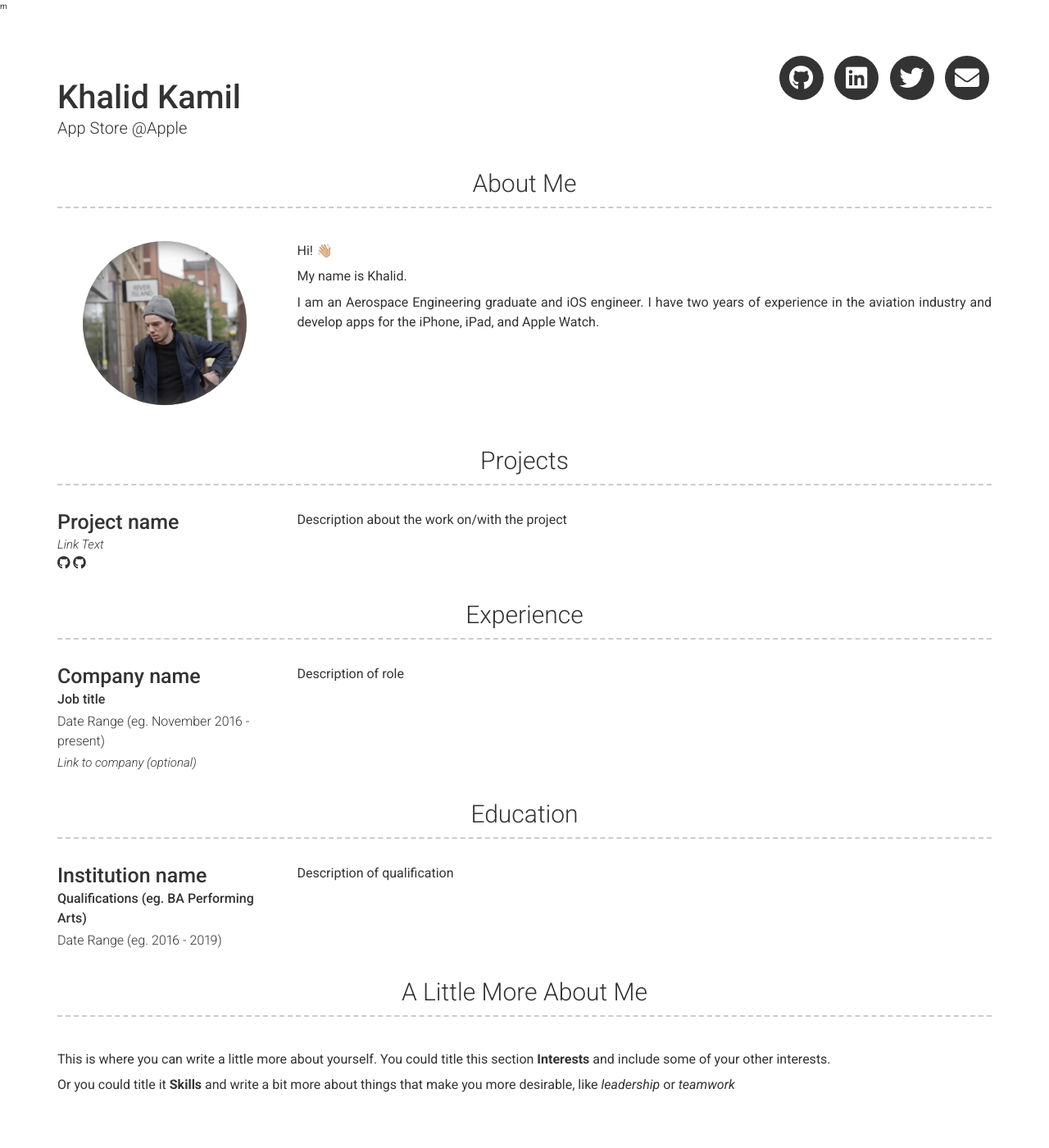
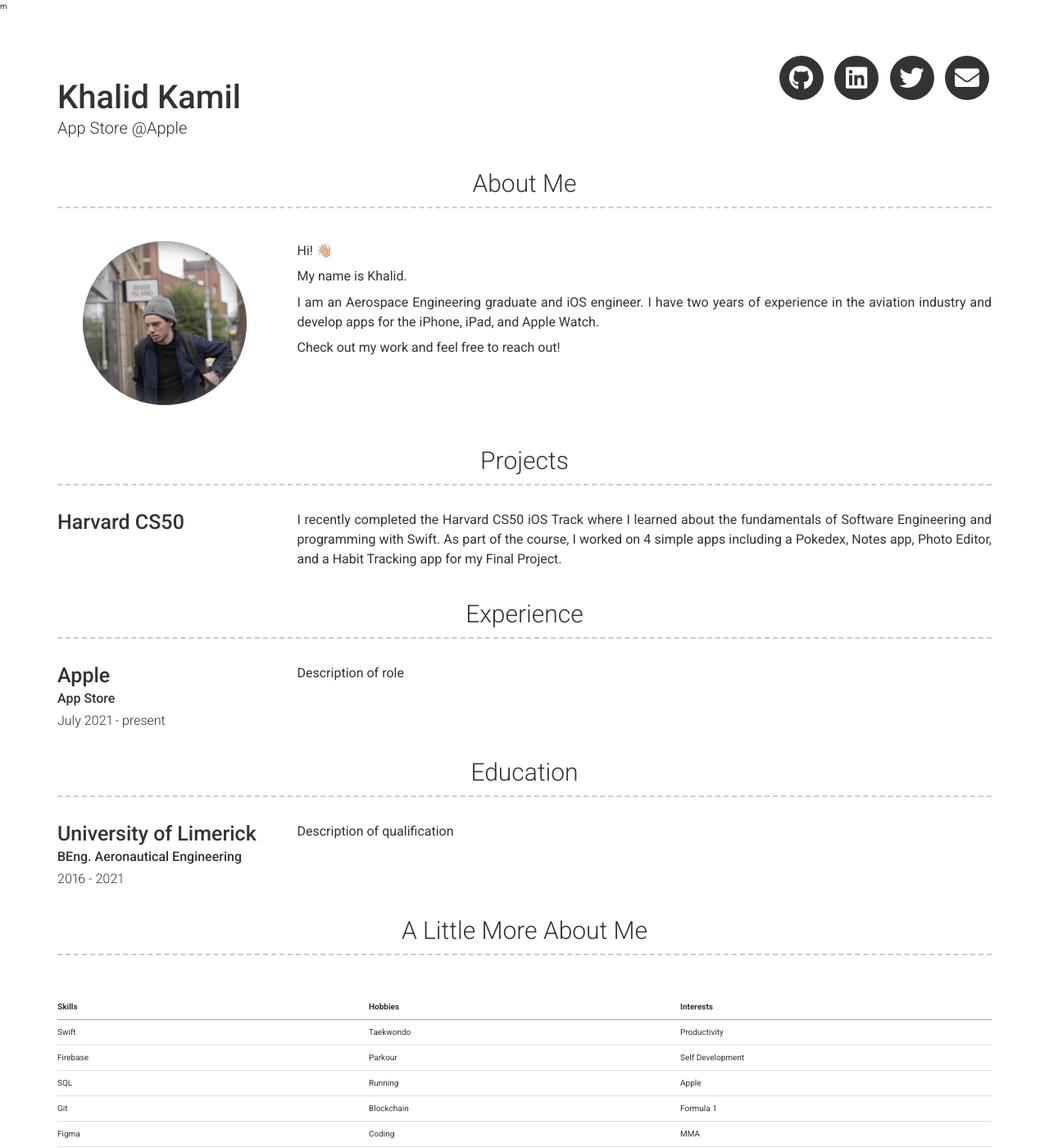
Before and after one commit to khalid-kamil/khalid-kamil.github.io, a Jekyll site: the page built from index.md, in a window 1280 px wide and 1400 px high. Shown: the whole window at 82% size. Built offline with Jekyll 4.4.1, drawn with Linux system fonts in a browser that asks for light colours; nearby versions of some CDN libraries.

Commit message:
Update _config.yml

```diff
--- a/_config.yml
+++ b/_config.yml
@@ -58,32 +58,34 @@
 
   I am an Aerospace Engineering graduate and iOS engineer. I have two years of experience in the aviation industry and develop apps for the iPhone, iPad, and Apple Watch.
 
+  Check out my work and feel free to reach out!
+
 content:
   - title: Projects # Title for the section
     layout: list # Type of content section (list/text)
     content:
       - layout: left
-        title: Project name
-        link: Link to project (eg. sproogen.github.io/modern-resume-theme)(optional)
-        link_text: Link Text
-        additional_links:
-          - title:  Github page for project (eg. sproogen/modern-resume-theme)
-            icon: fab fa-github
-            url: Link to project (eg. sproogen.github.io/modern-resume-theme)(optional)
-          - title:  Github page for project (eg. sproogen/modern-resume-theme)
-            icon: fab fa-github
-            url: Link to project (eg. sproogen.github.io/modern-resume-theme)(optional)
+        title: Harvard CS50
+        link:
+#         link_text:
+#         additional_links:
+#           - title:  Github page for project (eg. sproogen/modern-resume-theme)
+#             icon: fab fa-github
+#             url: Link to project (eg. sproogen.github.io/modern-resume-theme)(optional)
+#           - title:  Github page for project (eg. sproogen/modern-resume-theme)
+#             icon: fab fa-github
+#             url: Link to project (eg. sproogen.github.io/modern-resume-theme)(optional)
         quote:
         description: | # this will include new lines to allow paragraphs
-          Description about the work on/with the project
+          I recently completed the Harvard CS50 iOS Track where I learned about the fundamentals of Software Engineering and programming with Swift. As part of the course, I worked on 4 simple apps including a Pokedex, Notes app, Photo Editor, and a Habit Tracking app for my Final Project.
   - title: Experience
     layout: list
     content:
       - layout: left
-        title: Company name
-        sub_title: Job title
-        caption: Date Range (eg. November 2016 - present)
-        link: Link to company (optional)
+        title: Apple
+        sub_title: App Store
+        caption: July 2021 - present
+        link:
         quote:
         description: | # this will include new lines to allow paragraphs
           Description of role
@@ -91,18 +93,22 @@
     layout: list
     content:
       - layout: left
-        title: Institution name
-        sub_title: Qualifications (eg. BA Performing Arts)
-        caption: Date Range (eg. 2016 - 2019)
+        title: University of Limerick
+        sub_title: BEng. Aeronautical Engineering
+        caption: 2016 - 2021
         quote:
         description: | # this will include new lines to allow paragraphs
           Description of qualification
   - title: A Little More About Me
     layout: text
     content: | # this will include new lines to allow paragraphs
-      This is where you can write a little more about yourself. You could title this section **Interests** and include some of your other interests.
-
-      Or you could title it **Skills** and write a bit more about things that make you more desirable, like *leadership* or *teamwork*
+      | Skills      | Hobbies     | Interests   |
+      | ----------- | ----------- | ----------- |
+      | Swift       | Taekwondo   | Productivity|
+      | Firebase    | Parkour     | Self Development |
+      | SQL         | Running     | Apple |
+      | Git         | Blockchain  | Formula 1 |
+      | Figma       | Coding      | MMA |
 
 # Footer
 footer_show_references: true
```
